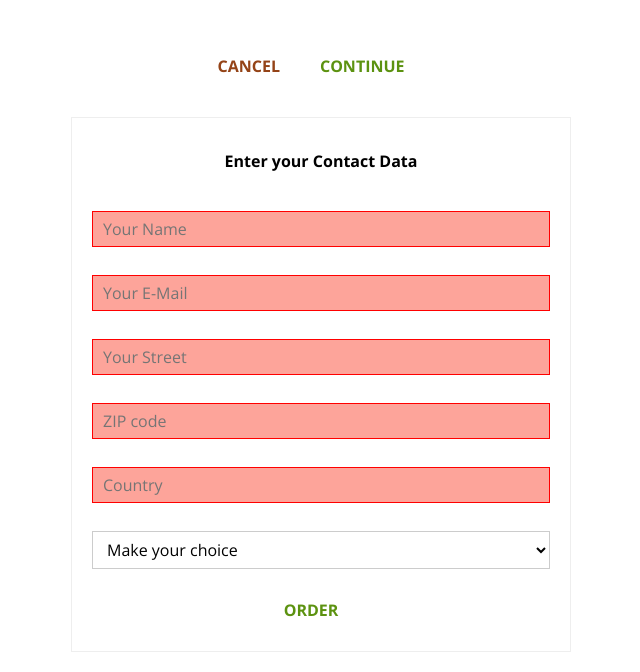
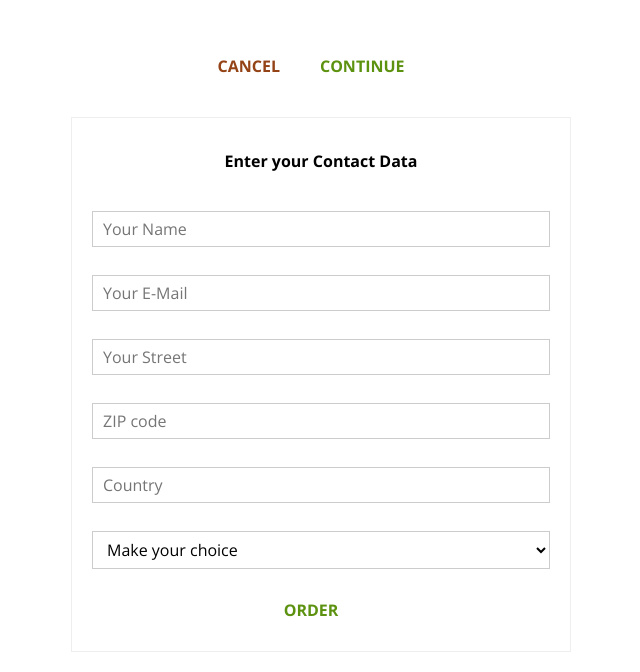
Before and after one commit to cigna2020/building_burger_app_react, a React app in the folder burger_app/: page /checkout/contact-data in a window 1280 px wide. Shown: the part 701-1373 px from the top of the page, without its empty margins (319-959 px from the left). Built offline with nearby package versions, Linux system fonts and the light colour scheme.

Commit message:
Add into ContactData new state 'touched' to check if an input was touched or not to show only touched invalid inputs

```diff
--- a/burger_app/src/components/UI/Input/Input.js
+++ b/burger_app/src/components/UI/Input/Input.js
@@ -7,7 +7,7 @@ const input = (props) => {
     let inputElement = null;
     const inputClasses = [styles.InputElement];
 
-    if (props.invalid && props.shouldValidate) {
+    if (props.invalid && props.shouldValidate && props.touched) {
         inputClasses.push(styles.Invalid)
     }
 
--- a/burger_app/src/containers/Checkout/ContactData/ContactData.js
+++ b/burger_app/src/containers/Checkout/ContactData/ContactData.js
@@ -20,7 +20,8 @@ class ContactData extends Component {
                 validation: {
                     required: true,
                 },
-                valid: false
+                valid: false,
+                touched: false,
             },
             email: {
                 elementType: 'input',
@@ -32,7 +33,8 @@ class ContactData extends Component {
                 validation: {
                     required: true,
                 },
-                valid: false
+                valid: false,
+                touched: false,
             },
             street: {
                 elementType: 'input',
@@ -44,7 +46,8 @@ class ContactData extends Component {
                 validation: {
                     required: true,
                 },
-                valid: false
+                valid: false,
+                touched: false,
             },
             postalCode: {
                 elementType: 'input',
@@ -58,7 +61,8 @@ class ContactData extends Component {
                     minLength: 5,
                     maxLength: 5,
                 },
-                valid: false
+                valid: false,
+                touched: false,
             },
             country: {
                 elementType: 'input',
@@ -70,7 +74,8 @@ class ContactData extends Component {
                 validation: {
                     required: true,
                 },
-                valid: false
+                valid: false,
+                touched: false,
             },
             deliveryMethod: {
                 elementType: 'select',
@@ -85,7 +90,8 @@ class ContactData extends Component {
                 // validation: {
                 //     required: true,
                 // },
-                valid: false
+                valid: false,
+                touched: false,
             },
         },
         loading: false,
@@ -144,10 +150,9 @@ class ContactData extends Component {
         }
 
         updatedFormElement.value = event.target.value;
-
         updatedFormElement.valid = this.checkValidity(updatedFormElement.value, updatedFormElement.validation);
-
         updatedOrderForm[inputId] = updatedFormElement;
+        updatedFormElement.touched = true;
         console.log(updatedFormElement)
         this.setState({orderForm: updatedOrderForm});
     };
@@ -172,6 +177,7 @@ class ContactData extends Component {
                         changed={(event) => this.inputChangedHandler(event, formElem.id)}
                         invalid={!formElem.config.valid}
                         shouldValidate={formElem.config.validation}
+                        touched={formElem.config.touched}
                     />
                 )}
                 <Button className={styles.Input} btnType="Success" clicked={this.orderHandler}>ORDER</Button>
```
